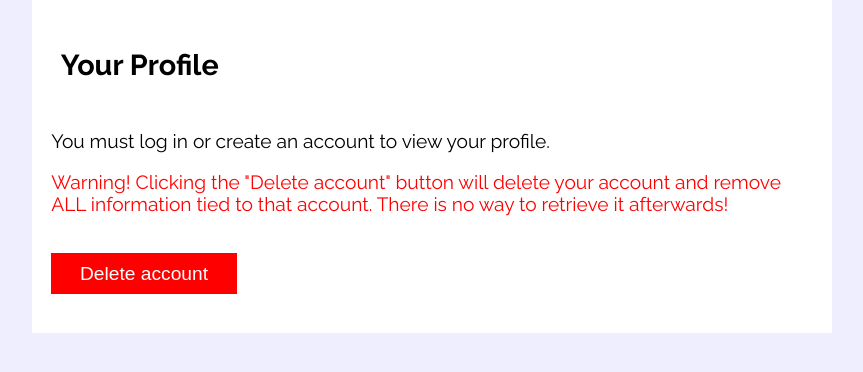
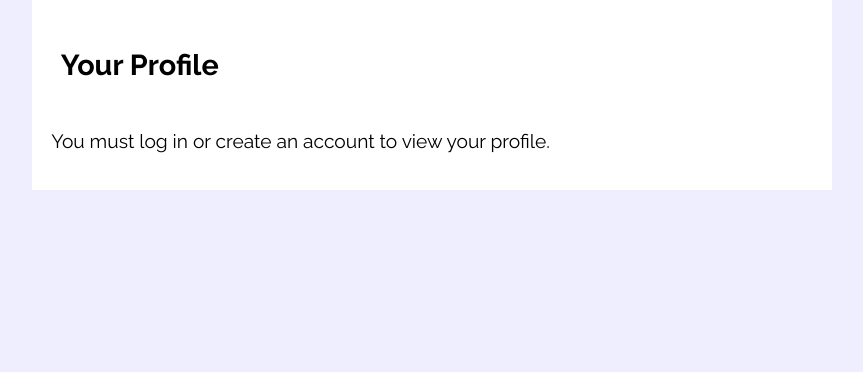
Before and after one commit to sylprimeau/esl-quiz-site, a PHP site: page /profile.php in a window 1280 px wide. Shown: the part 55-427 px from the top of the page, without its empty margins (208-1071 px from the left). Run offline with PHP 8.4, Linux system fonts and the light colour scheme; some libraries are stand-ins or nearby versions.

Commit message:
Fixed so that 'delete account' button doesn't show on non-logged in profile page

```diff
--- a/profile.php
+++ b/profile.php
@@ -11,16 +11,18 @@
 		</form>
 
 		<?php include "listquizzestaken.php"; ?>
+		<p class="warning-text">Warning! Clicking the "Delete account" button will delete your account and remove ALL information tied to that account. There is no way to retrieve it afterwards!</p>
+		<button class="delete-account">Delete account</button>
 
 	<?php endif; ?>
-	<p class="warning-text">Warning! Clicking the "Delete account" button will delete your account and remove ALL information tied to that account. There is no way to retrieve it afterwards!</p>
-	<button class="delete-account">Delete account</button>
 </section>
 
 <script>
 	// delete account
 	var deleteAccountBtn = document.querySelector(".delete-account");
-	deleteAccountBtn.addEventListener("click", function() {
-		alert("Sorry. This functionality is still in the development phase. Your account cannot be deleted at this time.");
-	});
+	deleteAccountBtn.addEventListener("click", deleteUserAcct);
+
+	function deleteUserAcct() {
+		alert("Sorry! This functionality is still in the development phase. Your account cannot be deleted at this time.");
+	}
 </script>
```
